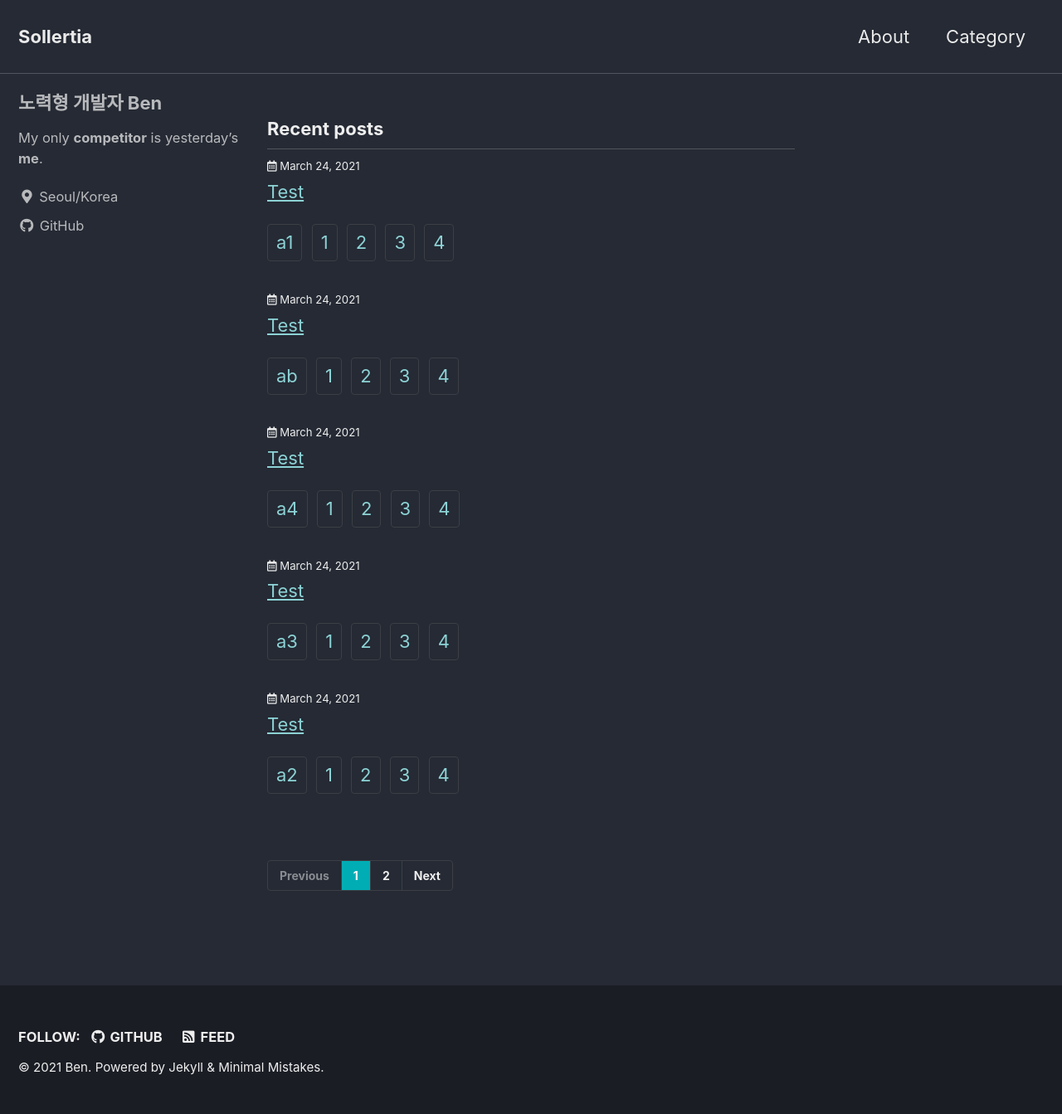
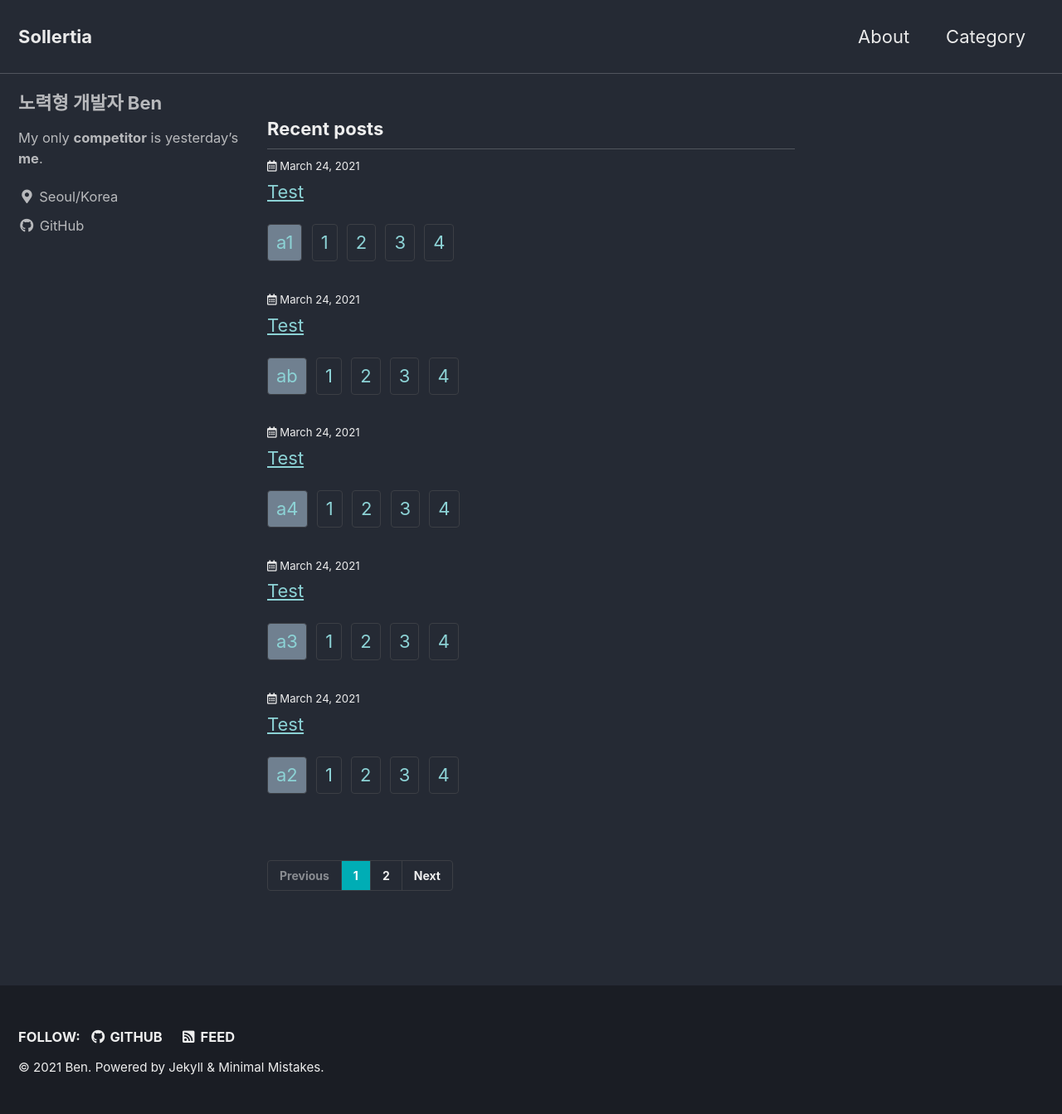
Before and after one commit to sollertia/sollertia.github.io, a Jekyll site: the page built from index.html, in a window 1280 px wide. Shown: the whole page at 83% size. Built offline with Jekyll 4.4.1, drawn with Linux system fonts in a browser that asks for light colours; cached includes are drawn as plain includes; the list of posts is cut into pages by our own code.

Commit message:
mod teaser_taxonomy-category css

```diff
--- a/_includes/teaser_taxonomy.html
+++ b/_includes/teaser_taxonomy.html
@@ -17,7 +17,7 @@
 {% if site.category_archive.path %}
   {% assign categories_sorted = post.categories | sort_natural %}
     {% for category_word in categories_sorted %}
-      <a href="{{ category_word | slugify | prepend: path_type | prepend: site.category_archive.path | relative_url }}" class="page__taxonomy-item" rel="tag">{{ category_word }}</a>{% unless forloop.last %}<span class="sep">, </span>{% endunless %}
+      <a href="{{ category_word | slugify | prepend: path_type | prepend: site.category_archive.path | relative_url }}" class="page__taxonomy-item-categories" rel="tag">{{ category_word }}</a>{% unless forloop.last %}<span class="sep">, </span>{% endunless %}
     {% endfor %}
 {% endif %}
 {% if site.tag_archive.path %}
--- a/_sass/minimal-mistakes/_page.scss
+++ b/_sass/minimal-mistakes/_page.scss
@@ -334,6 +334,22 @@ body {
   }
 }
 
+.page__taxonomy-item-categories{
+  display: inline-block;
+  margin-right: 5px;
+  margin-bottom: 8px;
+  padding: 5px 10px;
+  text-decoration: none;
+  border: 1px solid mix(#000, $border-color, 25%);
+  border-radius: $border-radius;
+  background-color: slategrey;
+
+  &:hover {
+    text-decoration: none;
+    color: $link-color-hover;
+  }
+}
+
 .taxonomy__section {
   margin-bottom: 2em;
   padding-bottom: 1em;
```
